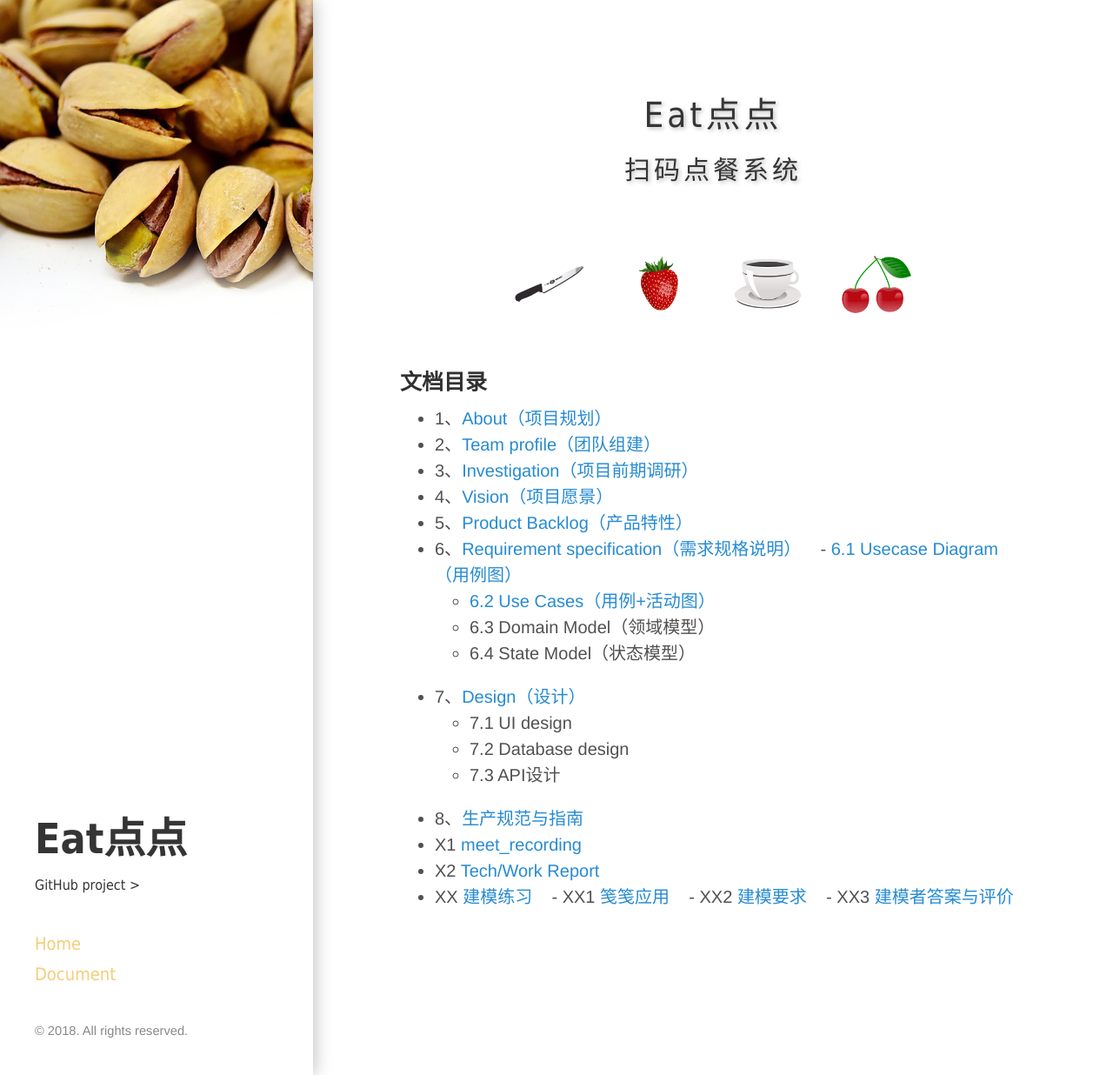
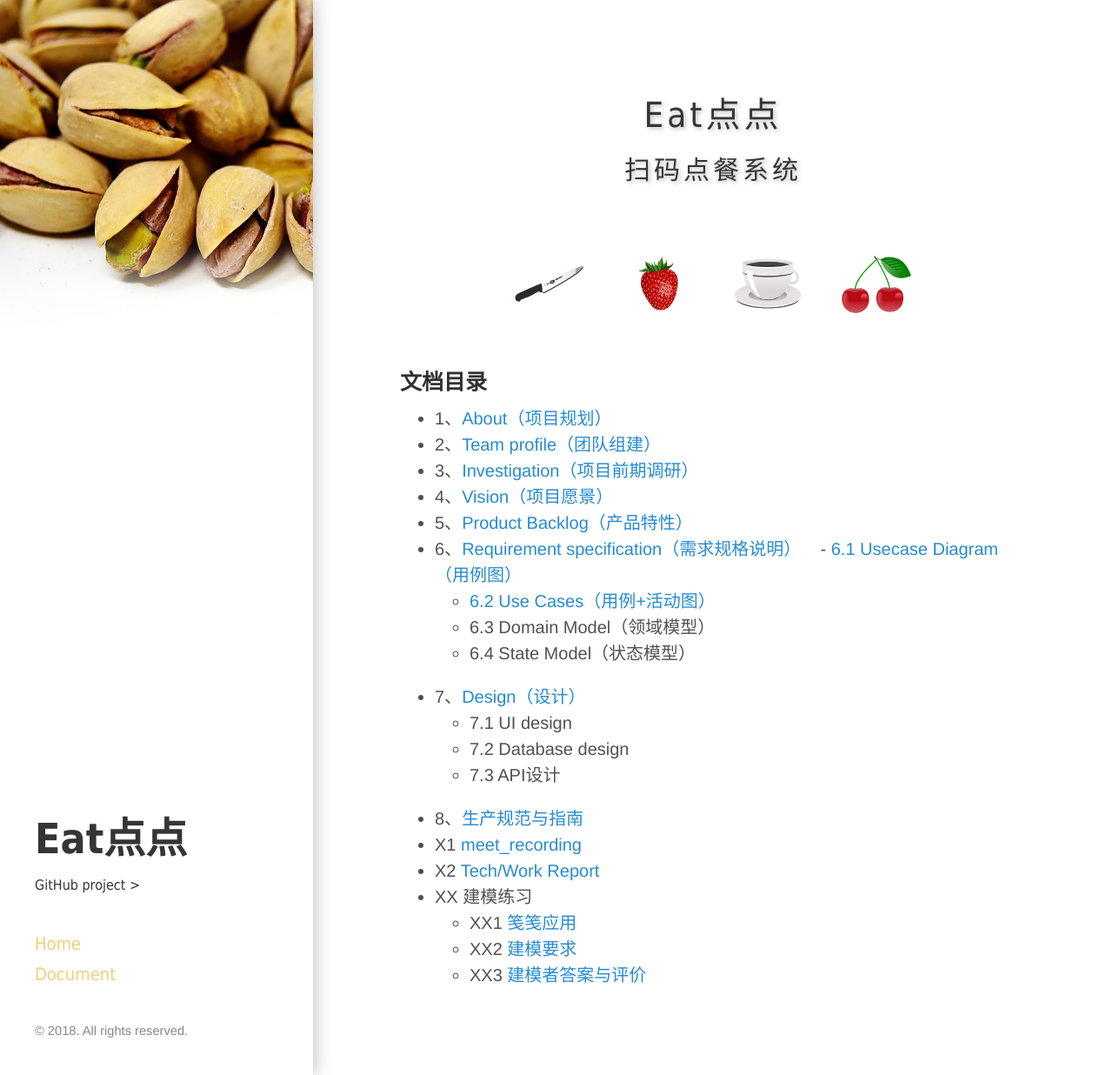
Before and after one commit to ChickenDinner8/ChickenDinner8.github.io, a Jekyll site: the page built from index.md, in a window 1280 px wide and 1236 px high. Shown: the whole window at 87% size. Built offline with Jekyll 4.4.1, drawn with Linux system fonts in a browser that asks for light colours.

```diff
--- a/index.md
+++ b/index.md
@@ -49,8 +49,8 @@ title: Home
 + 8、[生产规范与指南](https://chickendinner8.github.io/2018/04/15/生产规范与指南.html)
 + X1 [meet_recording](https://chickendinner8.github.io/2018/04/11-meeting.html)
 + X2 [Tech/Work Report](https://chickendinner8.github.io/2018/04/11/work_report.html)
-+ XX [建模练习]()
-    - XX1 [笺笺应用](https://chickendinner8.github.io/2018/05/11/笺笺建模练习.html)
-    - XX2 [建模要求]()
-    - XX3 [建模者答案与评价]()
++ XX 建模练习
+    - XX1 [笺笺应用](https://chickendinner8.github.io/2018/05/11/笺笺建模练习.html)
+    - XX2 [建模要求]()
+    - XX3 [建模者答案与评价]()
 </div>
```
